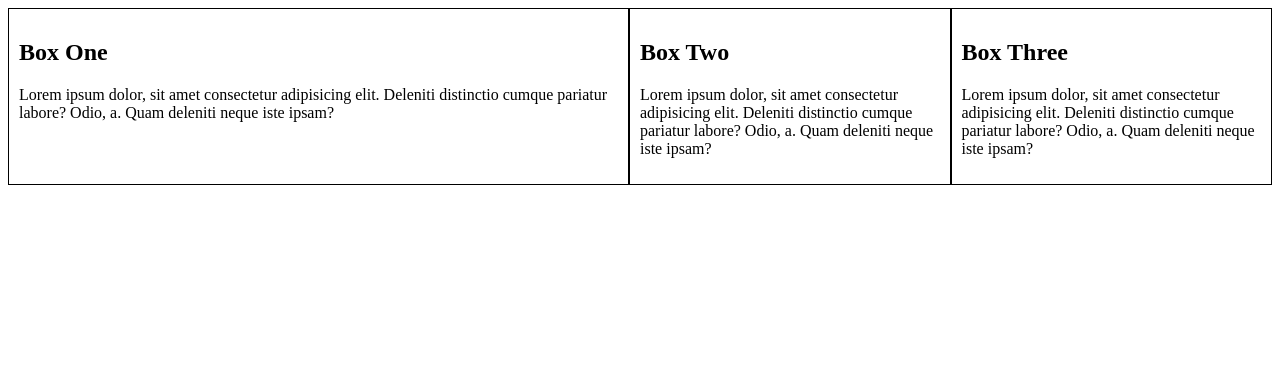
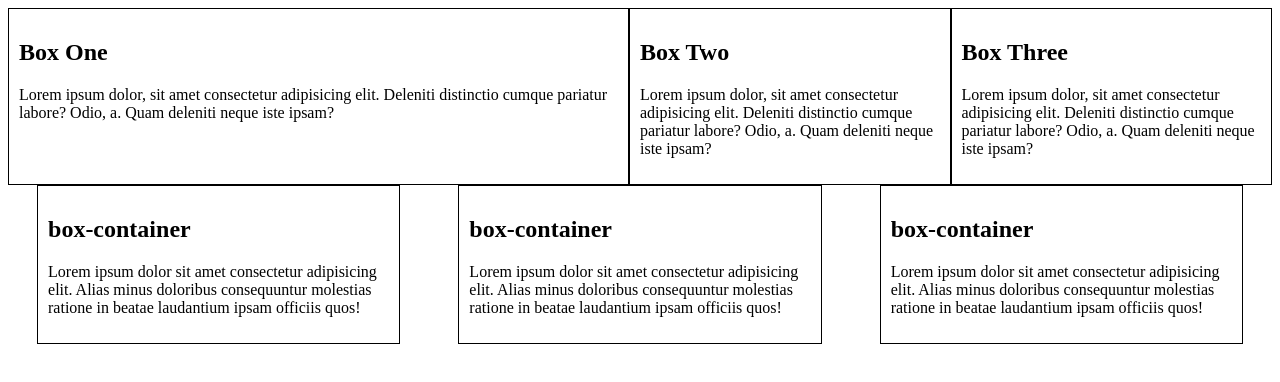
Before and after one commit to MohiuddinRabby/css-grid-flex, a plain HTML site: page flex-1/index.html in a window 1280 px wide. Drawn offline with Linux system fonts and the light colour scheme.

Commit message:
flex-1-travMed-done

```diff
--- a/flex-1/index.html
+++ b/flex-1/index.html
@@ -33,5 +33,20 @@
         </p>
       </div>
     </div>
+    <div class="container-2">
+      <div class="container-two-box">
+        <h2>box-container</h2>
+        <p>Lorem ipsum dolor sit amet consectetur adipisicing elit. Alias minus doloribus consequuntur molestias ratione in beatae laudantium ipsam officiis quos!</p>
+      </div>
+      <div class="container-two-box">
+        <h2>box-container</h2>
+        <p>Lorem ipsum dolor sit amet consectetur adipisicing elit. Alias minus doloribus consequuntur molestias ratione in beatae laudantium ipsam officiis quos!</p>
+      </div>
+      <div class="container-two-box">
+        <h2>box-container</h2>
+        <p>Lorem ipsum dolor sit amet consectetur adipisicing elit. Alias minus doloribus consequuntur molestias ratione in beatae laudantium ipsam officiis quos!</p>
+      </div>
+
+    </div>
   </body>
 </html>
--- a/flex-1/style.css
+++ b/flex-1/style.css
@@ -6,7 +6,7 @@
     align-items: center; */
     /* align-items: stretch; by default*/
 }
-.container-1 div{
+.container-1 div,.container-2 div{
     border: 1px solid;
     background-color: #fff;
     padding: 10px;
@@ -24,3 +24,12 @@
     flex: 1;
     /* order: 1; */
 }
+.container-2{
+    display: flex;
+    justify-content: space-around;
+
+}
+.container-two-box{
+    flex-basis: 27%;
+
+}
```
